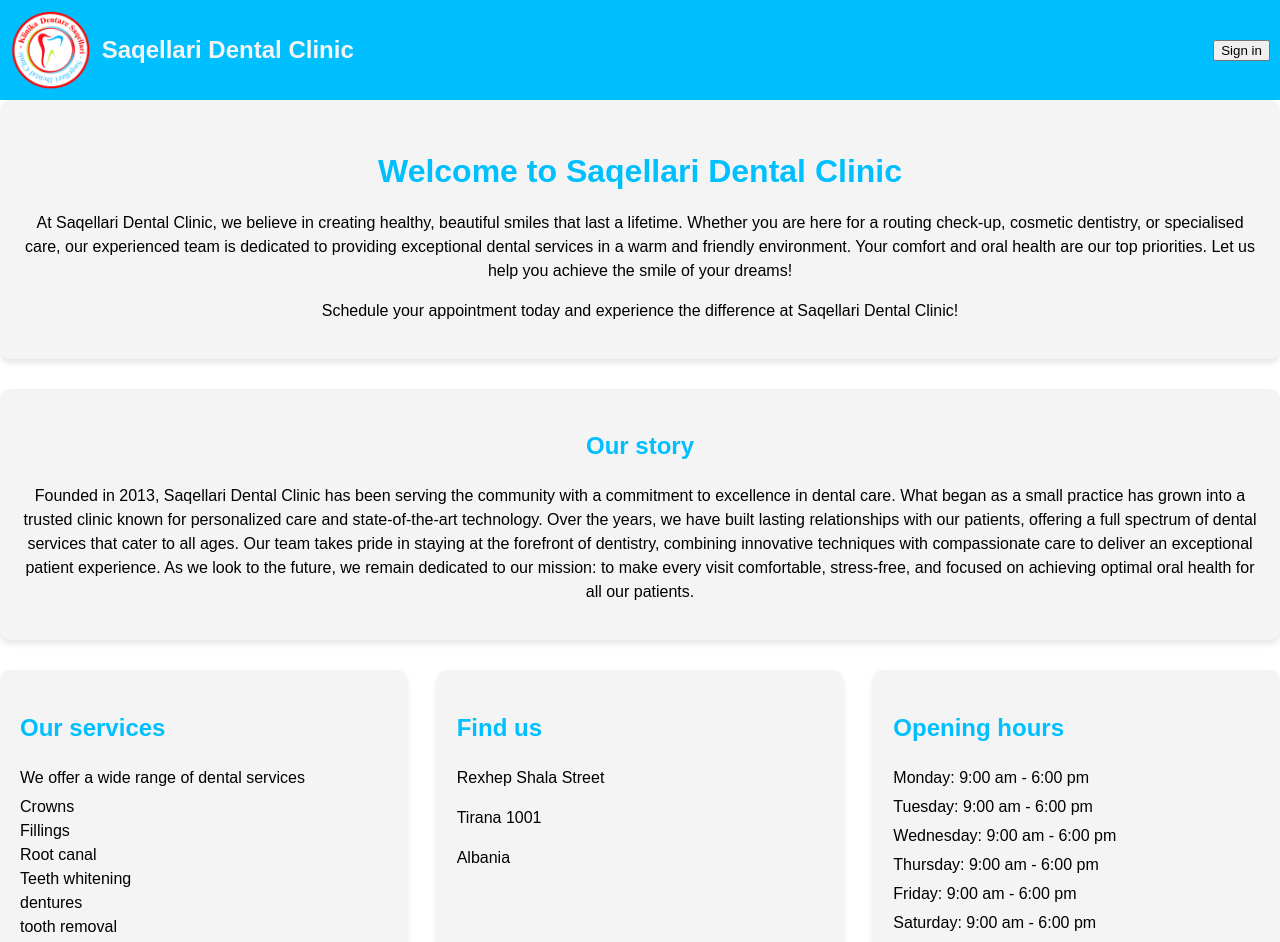
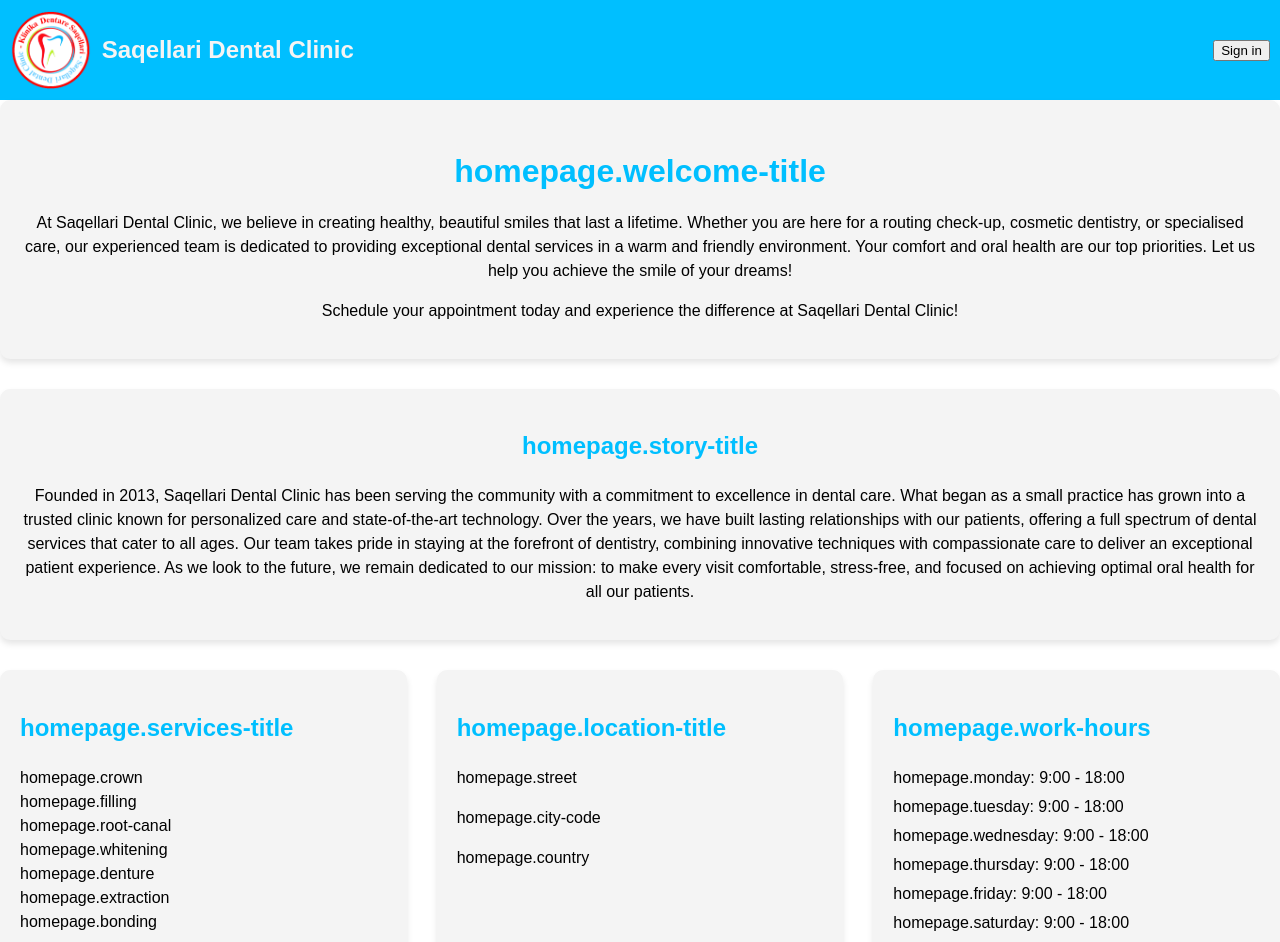
Before and after one commit to anastasiatt02/dental-management, a React (Vite) app: page / in a window 1280 px wide. Shown: the top 942 px of the page. Built offline with nearby package versions, Linux system fonts and the light colour scheme; no server answers; grey boxes are pictures that could not be loaded.

Commit message:
test translate

```diff
--- a/src/pages/HomePage.jsx
+++ b/src/pages/HomePage.jsx
@@ -4,10 +4,12 @@ import Footer from '../components/Footer'
 import  { useUser } from '@clerk/clerk-react'; // for authentication
 import { Link } from 'react-router-dom'; //for navigation
 // import '../styles/homepage.css';
+import { useTranslation } from 'react-i18next';
 
 export default function HomePage() {
 
   const { isSignedIn } = useUser(); // get the login status from Clerk
+  const { t } = useTranslation();
 
 
   return (
@@ -30,7 +32,8 @@ export default function HomePage() {
       <main className='main-content'>
 
         <section className='welcome-section'>
-          <h1>Welcome to Saqellari Dental Clinic</h1>
+          <h1>{t('homepage.welcome-title')} </h1>
+          {/* <h1>{t('homepage.exampleDynamic',{v:"", name:"Anastasia"})} </h1> */}
           <p>
             At Saqellari Dental Clinic, we believe in creating healthy,
             beautiful smiles that last a lifetime. Whether you are here for a routing check-up, cosmetic dentistry,
@@ -38,11 +41,12 @@ export default function HomePage() {
             dental services in a warm and friendly environment. Your comfort and oral health are our top priorities.
             Let us help you achieve the smile of your dreams!
           </p>
+          {/* <p>{t('homepage.welcome-text')}</p> */}
           <p>Schedule your appointment today and experience the difference at Saqellari Dental Clinic!</p>
         </section>
 
         <section className='story-section'>
-          <h2>Our story</h2>
+          <h2>{t('homepage.story-title')}</h2>
           <p>
           Founded in 2013, Saqellari Dental Clinic has been serving the community with a commitment to excellence in dental care.
           What began as a small practice has grown into a trusted clinic known for personalized care and state-of-the-art technology.
@@ -57,26 +61,26 @@ export default function HomePage() {
         <div className='services-location-times'>
 
           <section className='services-section'>
-            <h2>Our services</h2>
-            <p>We offer a wide range of dental services
+            <h2>{t('homepage.services-title')}</h2>
+            <p>
               <ul>
-                <li>Crowns</li>
-                <li>Fillings</li>
-                <li>Root canal</li>
-                <li>Teeth whitening</li>
-                <li>dentures</li>
-                <li>tooth removal</li>
-                <li>composite bonding</li>
+                <li>{t('homepage.crown')}</li>
+                <li>{t('homepage.filling')}</li>
+                <li>{t('homepage.root-canal')}</li>
+                <li>{t('homepage.whitening')}</li>
+                <li>{t('homepage.denture')}</li>
+                <li>{t('homepage.extraction')}</li>
+                <li>{t('homepage.bonding')}</li>
               </ul>
             </p>
           </section>
 
           <section className='location-section'>
             <div className='map-address'>
-              <h2>Find us</h2>
-              <p>Rexhep Shala Street</p>
-              <p>Tirana 1001</p>
-              <p>Albania</p>
+              <h2>{t('homepage.location-title')}</h2>
+              <p>{t('homepage.street')}</p>
+              <p>{t('homepage.city-code')}</p>
+              <p>{t('homepage.country')}</p>
             </div>
             <div className='map'>
               <iframe
@@ -89,15 +93,15 @@ export default function HomePage() {
           </section>
 
           <section className='opening-hours'>
-            <h2>Opening hours</h2>
+            <h2>{t('homepage.work-hours')}</h2>
               <ul>
-                <li>Monday: 9:00 am - 6:00 pm</li>
-                <li>Tuesday: 9:00 am - 6:00 pm</li>
-                <li>Wednesday: 9:00 am - 6:00 pm</li>
-                <li>Thursday: 9:00 am - 6:00 pm</li>
-                <li>Friday: 9:00 am - 6:00 pm</li>
-                <li>Saturday: 9:00 am - 6:00 pm</li>
-                <li>Sunday: Closed</li>
+                <li>{t('homepage.monday')}: 9:00 - 18:00 </li>
+                <li>{t('homepage.tuesday')}: 9:00 - 18:00</li>
+                <li>{t('homepage.wednesday')}: 9:00 - 18:00</li>
+                <li>{t('homepage.thursday')}: 9:00 - 18:00</li>
+                <li>{t('homepage.friday')}: 9:00 - 18:00</li>
+                <li>{t('homepage.saturday')}: 9:00 - 18:00</li>
+                <li>{t('homepage.sunday')}: {t('homepage.closed')}</li>
               </ul>
         </section>
         </div>
```
